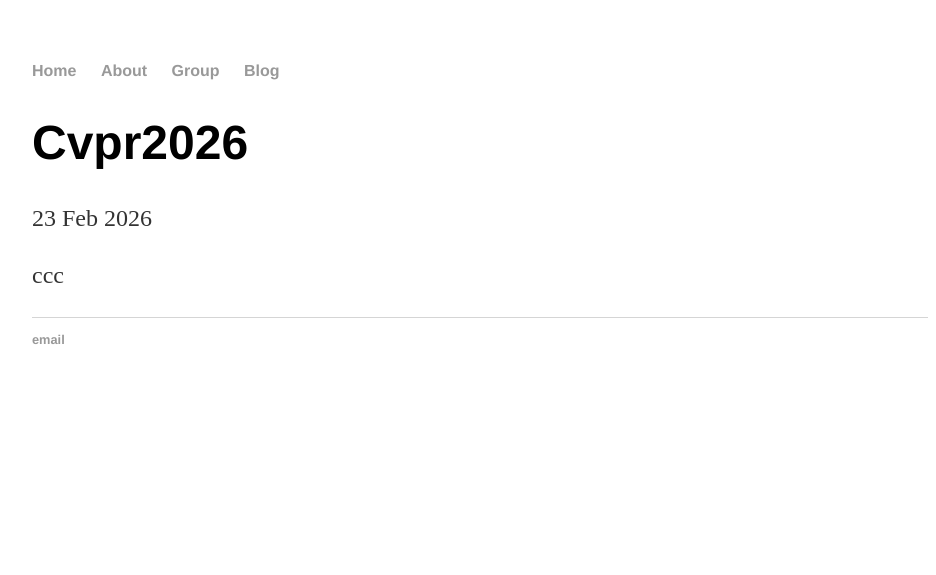
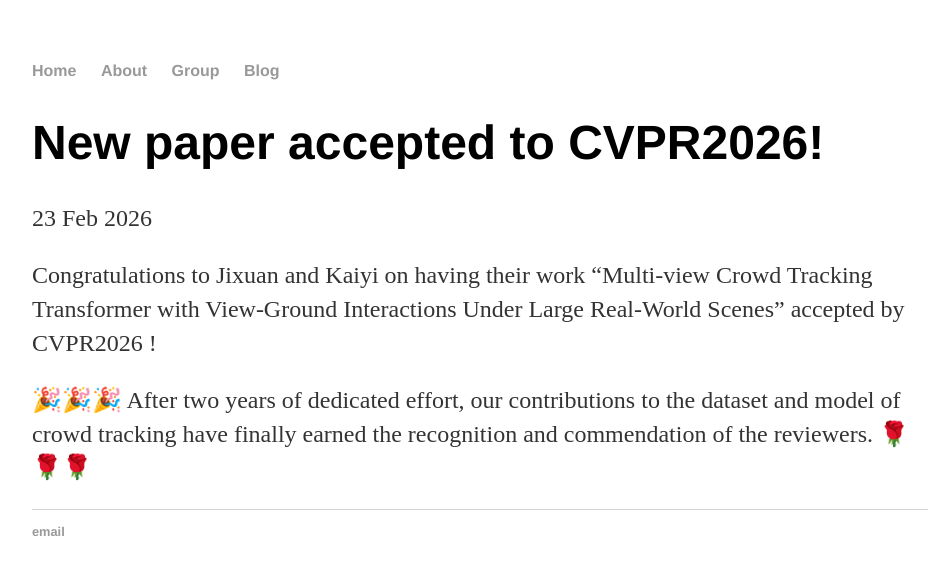
Before and after one commit to zqyq/zqyq.github.io, a Jekyll site: the page built from _posts/2026-02-23-CVPR2026.md, in a window 1280 px wide. Shown: the top 575 px of the page, without its empty margins (160-1096 px from the left). Built offline with Jekyll 4.4.1, drawn with Linux system fonts in a browser that asks for light colours; our own code applies the rules of GitHub Pages for plain Markdown files.

Commit message:
Update 2026-02-23-CVPR2026.md

```diff
--- a/_posts/2026-02-23-CVPR2026.md
+++ b/_posts/2026-02-23-CVPR2026.md
@@ -1 +1,9 @@
-ccc
+---
+layout: post
+title: "New paper accepted to CVPR2026!"
+date: 2026-02-23
+---
+
+Congratulations to Jixuan and Kaiyi on having their work “Multi-view Crowd Tracking Transformer with View-Ground Interactions Under Large Real-World Scenes” accepted by CVPR2026 !
+
+🎉🎉🎉 After two years of dedicated effort, our contributions to the dataset and model of crowd tracking have finally earned the recognition and commendation of the reviewers. 🌹🌹🌹
```
